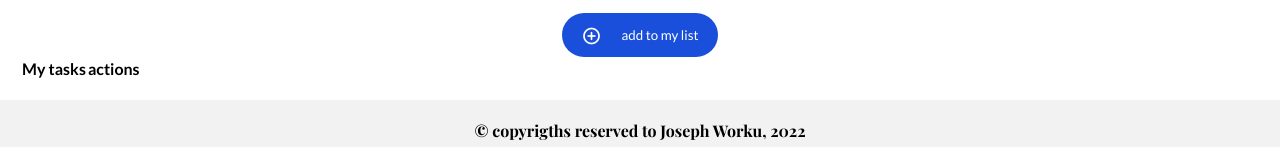
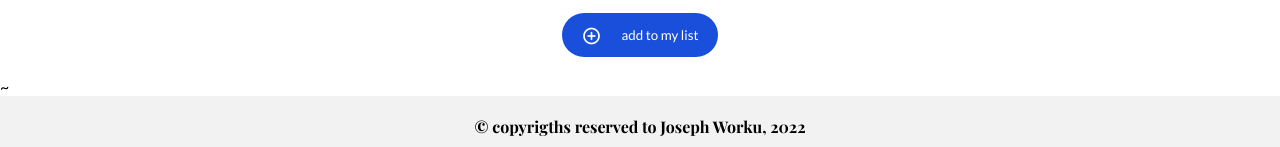
Before and after one commit to Josephworku23/doit.now, a plain HTML site: page index.html in a window 1280 px wide. Shown: the part 224-371 px from the top of the page. Drawn offline with nearby package versions, Linux system fonts and the light colour scheme; a web font is replaced by a local one.

Commit message:
deleted the table from index.html

```diff
--- a/index.html
+++ b/index.html
@@ -38,17 +38,8 @@
             <button class="button"> <i class="button__icon uil uil-plus-circle"></i> <span class="button__text">add to my list</span></button>
         </form>
 
-       <table class="task-list">
-        <thead>
-            <tr>
-                <th>My tasks</th>
-                <th>actions</th>
-            </tr>
-        </thead>
-       </table>
-
     </main>
-
+~
     <footer>
         <p>
             &copy; copyrigths reserved to Joseph Worku, 2022
```
